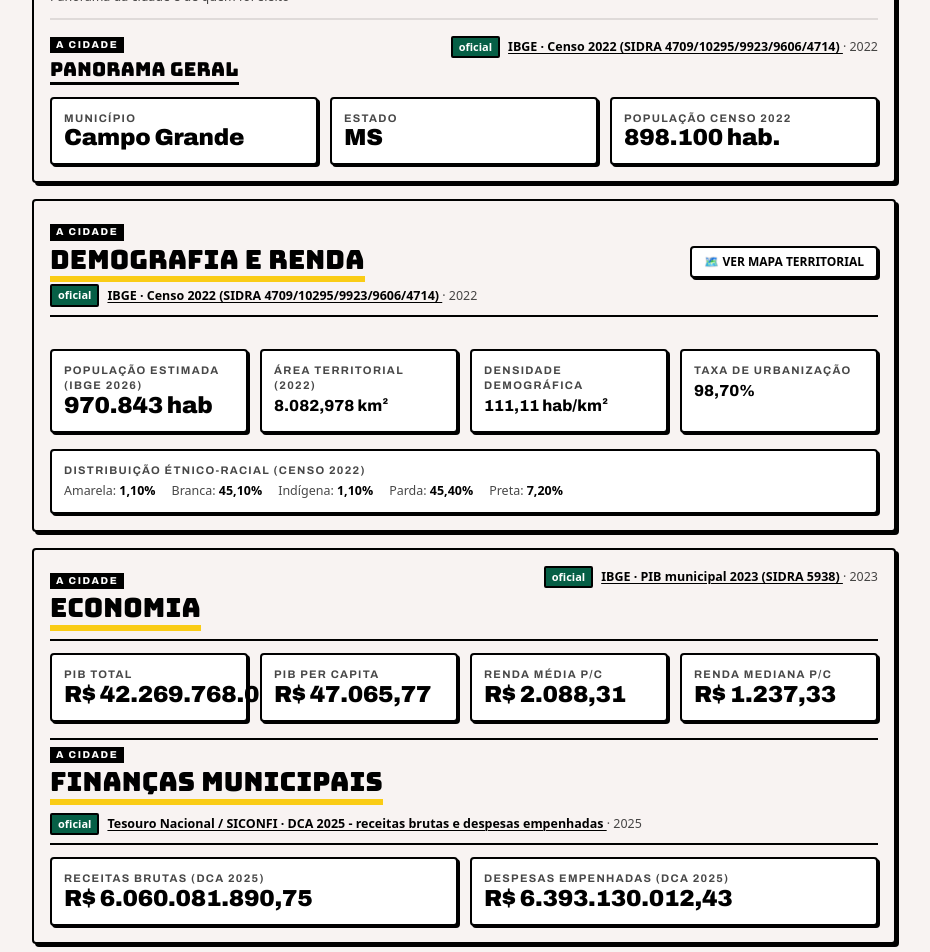
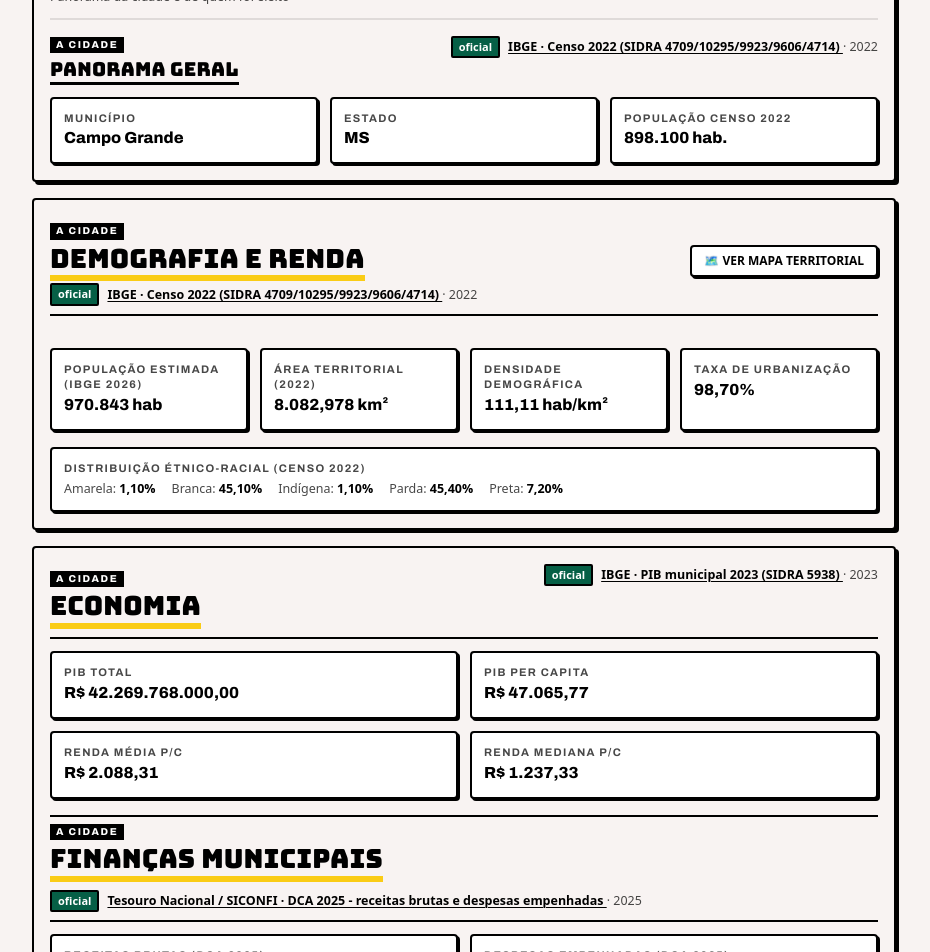
Before and after one commit to Scimmiesco/app, an Angular app: page /cidade/5002704 in a window 1280 px wide. Shown: the part 200-1152 px from the top of the page, without its empty margins (176-1106 px from the left). Built offline with nearby package versions, Linux system fonts and the light colour scheme.

Commit message:
fix(typography): prevent PIB overflow with 2-column layout and harmonize metric value font sizes

```diff
--- a/src/app/cidade/components/cabecalho-cidade/cabecalho-cidade.component.html
+++ b/src/app/cidade/components/cabecalho-cidade/cabecalho-cidade.component.html
@@ -106,21 +106,19 @@
         <div class="grid grid-cols-1 sm:grid-cols-3 gap-3" data-testid="cabecalho-grid-metricas">
           <div class="metric-card" data-testid="card-metrica-municipio">
             <span class="metric-label" data-testid="label-metrica-municipio">Município</span>
-            <span class="metric-value-lg" data-testid="valor-metrica-municipio">{{
+            <span class="metric-value" data-testid="valor-metrica-municipio">{{
               dadosCab.nome
             }}</span>
           </div>
           <div class="metric-card" data-testid="card-metrica-estado">
             <span class="metric-label" data-testid="label-metrica-estado">Estado</span>
-            <span class="metric-value-lg" data-testid="valor-metrica-estado">{{
-              dadosCab.uf
-            }}</span>
+            <span class="metric-value" data-testid="valor-metrica-estado">{{ dadosCab.uf }}</span>
           </div>
           <div class="metric-card" data-testid="card-metrica-populacao">
             <span class="metric-label" data-testid="label-metrica-populacao"
               >População Censo 2022</span
             >
-            <span class="metric-value-lg" data-testid="valor-metrica-populacao"
+            <span class="metric-value" data-testid="valor-metrica-populacao"
               >{{ formatarNumero(dadosCab.populacao) }} hab.</span
             >
           </div>
--- a/src/app/cidade/components/resumo-economia/resumo-economia.component.html
+++ b/src/app/cidade/components/resumo-economia/resumo-economia.component.html
@@ -15,25 +15,25 @@
           <strong>Dado pendente:</strong> {{ secaoEco.motivo || 'Em fase de apuração oficial.' }}
         </div>
       } @else if (secaoEco.dados; as dadosEco) {
-        <div class="grid grid-cols-1 sm:grid-cols-2 lg:grid-cols-4 gap-3 mt-3">
+        <div class="grid grid-cols-1 sm:grid-cols-2 gap-3 mt-3">
           <div class="metric-card" data-testid="card-metrica-pib-total">
             <span class="metric-label">PIB Total</span>
-            <span class="metric-value-lg">{{ formatarMoeda(dadosEco.pib_total) }}</span>
+            <span class="metric-value">{{ formatarMoeda(dadosEco.pib_total) }}</span>
           </div>
           <div class="metric-card" data-testid="card-metrica-pib-per-capita">
             <span class="metric-label">PIB Per Capita</span>
-            <span class="metric-value-lg">{{ formatarMoeda(dadosEco.pib_per_capita) }}</span>
+            <span class="metric-value">{{ formatarMoeda(dadosEco.pib_per_capita) }}</span>
           </div>
           @if (rendaMedia() !== null && rendaMedia() !== undefined) {
             <div class="metric-card" data-testid="card-metrica-renda-media">
               <span class="metric-label">Renda Média p/c</span>
-              <span class="metric-value-lg">{{ formatarMoeda(rendaMedia()) }}</span>
+              <span class="metric-value">{{ formatarMoeda(rendaMedia()) }}</span>
             </div>
           }
           @if (rendaMediana() !== null && rendaMediana() !== undefined) {
             <div class="metric-card" data-testid="card-metrica-renda-mediana">
               <span class="metric-label">Renda Mediana p/c</span>
-              <span class="metric-value-lg">{{ formatarMoeda(rendaMediana()) }}</span>
+              <span class="metric-value">{{ formatarMoeda(rendaMediana()) }}</span>
             </div>
           }
         </div>
@@ -67,11 +67,11 @@
             <div class="grid grid-cols-1 sm:grid-cols-2 gap-3">
               <div class="metric-card" data-testid="card-metrica-receita-bruta">
                 <span class="metric-label">Receitas Brutas (DCA {{ sFin.ano }})</span>
-                <span class="metric-value-lg">{{ formatarMoeda(dadosFin.receita_bruta) }}</span>
+                <span class="metric-value">{{ formatarMoeda(dadosFin.receita_bruta) }}</span>
               </div>
               <div class="metric-card" data-testid="card-metrica-despesa-bruta">
                 <span class="metric-label">Despesas Empenhadas (DCA {{ sFin.ano }})</span>
-                <span class="metric-value-lg">{{ formatarMoeda(dadosFin.despesa_bruta) }}</span>
+                <span class="metric-value">{{ formatarMoeda(dadosFin.despesa_bruta) }}</span>
               </div>
             </div>
           } @else {
--- a/src/app/cidade/components/resumo-educacao/resumo-educacao.component.html
+++ b/src/app/cidade/components/resumo-educacao/resumo-educacao.component.html
@@ -22,7 +22,7 @@
             <span class="metric-label"
               >Taxa de Escolarização 6 a 14 anos (Censo {{ sEsc.ano }})</span
             >
-            <span class="metric-value-lg" data-testid="card-metrica-escolarizacao">{{
+            <span class="metric-value" data-testid="card-metrica-escolarizacao">{{
               formatarPct(dadosEsc.faixa_6_14_pct)
             }}</span>
           </div>
--- a/src/app/cidade/components/resumo-ibge/resumo-ibge.component.html
+++ b/src/app/cidade/components/resumo-ibge/resumo-ibge.component.html
@@ -124,7 +124,7 @@
         @if (sPop.dados; as dadosPop) {
           <div class="metric-card" data-testid="card-resumo-populacao-estimada">
             <span class="metric-label">População Estimada (IBGE {{ sPop.ano }})</span>
-            <span class="metric-value-lg" data-testid="card-metrica-populacao-estimada"
+            <span class="metric-value" data-testid="card-metrica-populacao-estimada"
               >{{ formatarNumero(dadosPop.populacao_estimada) }} hab</span
             >
           </div>
@@ -132,7 +132,7 @@
       } @else if (dadosIbge.populacao) {
         <div class="metric-card" data-testid="card-metrica-populacao">
           <span class="metric-label">População (Censo {{ secao().ano }})</span>
-          <span class="metric-value-lg">{{ formatarNumero(dadosIbge.populacao) }} hab</span>
+          <span class="metric-value">{{ formatarNumero(dadosIbge.populacao) }} hab</span>
         </div>
       }
       @if (dadosIbge.area_territorial_km2) {
--- a/src/styles/components/_containers.scss
+++ b/src/styles/components/_containers.scss
@@ -158,12 +158,9 @@
 }
 
 .metric-value-lg {
-  @apply text-black whitespace-nowrap tabular-nums;
+  @apply text-base text-black whitespace-nowrap tabular-nums;
   font-family: tokens.$font-texto;
-  font-weight: 900;
-  font-size: clamp(1.15rem, 1.85vw, 1.45rem);
-  line-height: 1.1;
-  letter-spacing: -0.01em;
+  font-weight: 800;
   font-variant-numeric: tabular-nums;
 }
 
```
